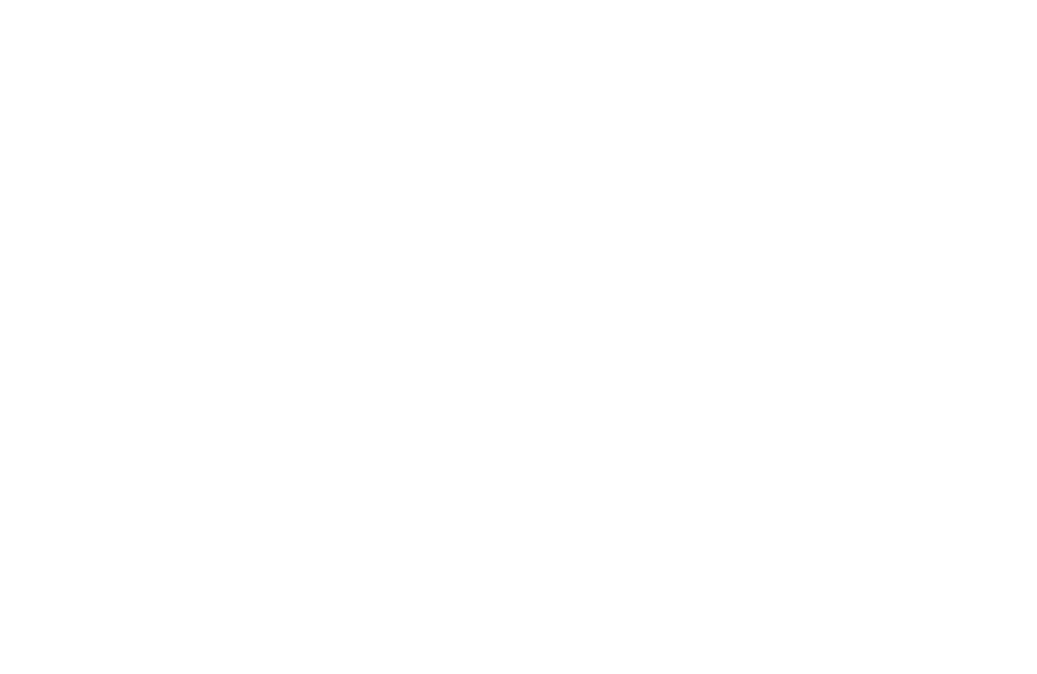
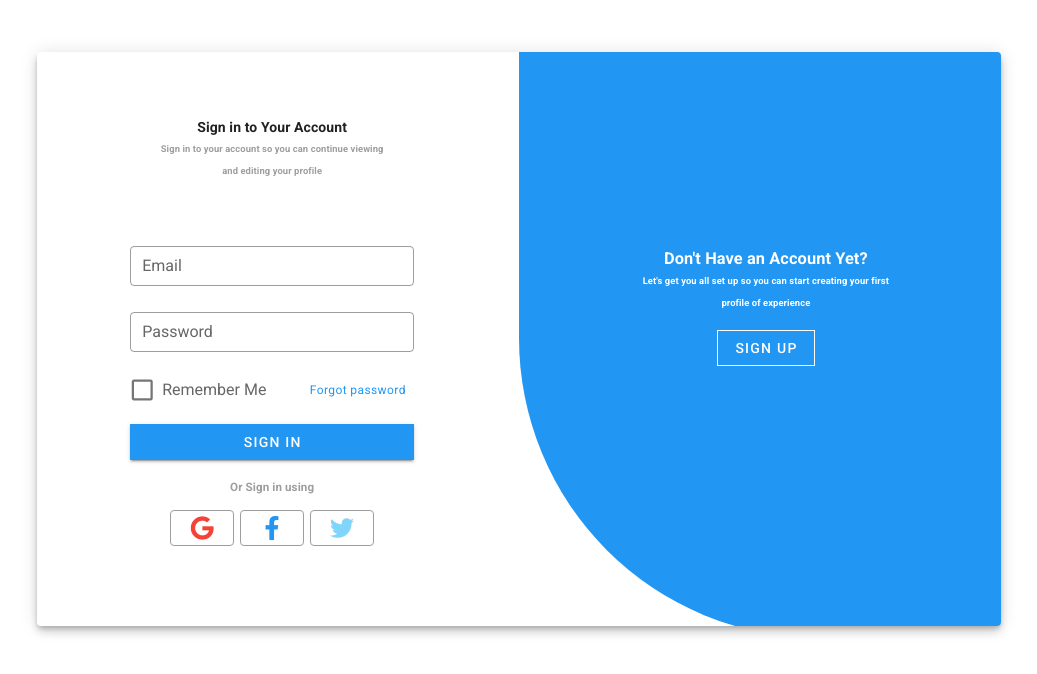
Before and after one commit to pnc-virtual-company/2021-G4-VC2-PART2, a Vue app in the folder front/: page / in a window 1280 px wide. Shown: the top 674 px of the page, without its empty margins (121-1158 px from the left). Built offline with nearby package versions, Linux system fonts and the light colour scheme.

Commit message:
#1 Create sign in form

```diff
--- a/front/package.json
+++ b/front/package.json
@@ -8,7 +8,9 @@
     "lint": "vue-cli-service lint"
   },
   "dependencies": {
+    "@fortawesome/fontawesome-free": "^5.15.4",
     "core-js": "^3.6.5",
+    "material-design-icons": "^3.0.1",
     "vue": "^2.6.11",
     "vue-router": "^3.2.0",
     "vuetify": "^2.4.0"
--- a/front/public/index.html
+++ b/front/public/index.html
@@ -8,6 +8,7 @@
     <title><%= htmlWebpackPlugin.options.title %></title>
     <link rel="stylesheet" href="https://fonts.googleapis.com/css?family=Roboto:100,300,400,500,700,900">
     <link rel="stylesheet" href="https://cdn.jsdelivr.net/npm/@mdi/font@latest/css/materialdesignicons.min.css">
+    <link href="https://fonts.googleapis.com/icon?family=Material+Icons" rel="stylesheet">
   </head>
   <body>
     <noscript>
--- /dev/null
+++ b/front/src/components/views/SignIn_SignUp.vue
@@ -0,0 +1,119 @@
+<template>
+    <v-container>
+        <v-row align="center" justify="center">
+        <v-col cols="12" sm="10">
+            <v-card class="elevation-6 mt-10">
+            <v-window v-model="step">
+                <!-- Start Sign IN -->
+                <v-window-item :value="1">
+                <v-row>
+                    <v-col cols="12" md="6">
+                    <v-card-text class="mt-12">
+                        <h4 class="text-center">Sign in to Your Account</h4>
+                        <h6 class="text-center grey--text">
+                        Sign in to your account so you can continue viewing
+                        <br />and editing your profile
+                        </h6>
+                        <v-row align="center" justify="center">
+                        <v-col cols="12" sm="8">
+                            <v-text-field
+                            label="Email"
+                            outlined
+                            dense
+                            color="blue"
+                            autocomplete="false"
+                            class="mt-16"
+                            />
+                            <v-text-field
+                            label="Password"
+                            outlined
+                            dense
+                            color="blue"
+                            autocomplete="false"
+                            type="password"
+                            />
+                            <v-row>
+                            <v-col cols="12" sm="7">
+                                <v-checkbox
+                                label="Remember Me"
+                                class="mt-n1"
+                                color="blue"
+                                >
+                                </v-checkbox>
+                            </v-col>
+                            <v-col cols="12" sm="5">
+                                <span class="caption blue--text"
+                                >Forgot password</span
+                                >
+                            </v-col>
+                            </v-row>
+                            <v-btn color="blue" dark block tile>Sign in</v-btn>
+
+                            <h5 class="text-center grey--text mt-4 mb-3">
+                            Or Sign in using
+                            </h5>
+                            <div
+                            class="
+                                d-flex
+                                justify-space-between
+                                align-center
+                                mx-10
+                                mb-16
+                            "
+                            >
+                            <v-btn depressed outlined color="grey">
+                                <v-icon color="red">fab fa-google</v-icon>
+                            </v-btn>
+                            <v-btn depressed outlined color="grey">
+                                <v-icon color="blue">fab fa-facebook-f</v-icon>
+                            </v-btn>
+                            <v-btn depressed outlined color="grey">
+                                <v-icon color="light-blue lighten-3"
+                                >fab fa-twitter</v-icon
+                                >
+                            </v-btn>
+                            </div>
+                        </v-col>
+                        </v-row>
+                    </v-card-text>
+                    </v-col>
+                    <v-col cols="12" md="6" class="blue rounded-bl-xl">
+                    <div style="text-align: center; padding: 180px 0">
+                        <v-card-text class="white--text">
+                        <h3 class="text-center">Don't Have an Account Yet?</h3>
+                        <h6 class="text-center">
+                            Let's get you all set up so you can start creating your
+                            first<br />
+                            profile of experience
+                        </h6>
+                        </v-card-text>
+                        <div class="text-center">
+                        <v-btn tile outlined dark @click="step++">SIGN UP</v-btn>
+                        </div>
+                    </div>
+                    </v-col>
+                </v-row>
+                </v-window-item>
+                <!-- End Sign IN -->
+            </v-window>
+            </v-card>
+        </v-col>
+        </v-row>
+    </v-container>
+</template>
+
+<script>
+export default {
+    data: () => ({
+        step: 1,
+    }),
+};
+</script>
+<style scoped>
+    .v-application .rounded-bl-xl {
+        border-bottom-left-radius: 300px !important;
+    }
+    .v-application .rounded-br-xl {
+        border-bottom-right-radius: 300px !important;
+    }
+</style>
--- a/front/src/plugins/vuetify.js
+++ b/front/src/plugins/vuetify.js
@@ -1,7 +1,12 @@
+import '@fortawesome/fontawesome-free/css/all.css';
+// import 'material-design-icons-iconfont/dist/material-design-icons.css';
 import Vue from 'vue';
 import Vuetify from 'vuetify/lib/framework';
 
 Vue.use(Vuetify);
 
 export default new Vuetify({
+    icons: {
+        iconfont: 'fa' || 'md',
+    },
 });
--- a/front/src/router/index.js
+++ b/front/src/router/index.js
@@ -1,10 +1,15 @@
 import Vue from 'vue'
 import VueRouter from 'vue-router'
+import SignIn_SignUp from '../components/views/SignIn_SignUp.vue'
 
 Vue.use(VueRouter)
 
 const routes = [
-
+  {
+    path: '/',
+    name: 'signin',
+    component: SignIn_SignUp
+  },
 ]
 
 const router = new VueRouter({
```
Also changed, not shown: front/src/components/views/Example.vue (deleted), 1 other file (tests, documents, lock files or other folders).
